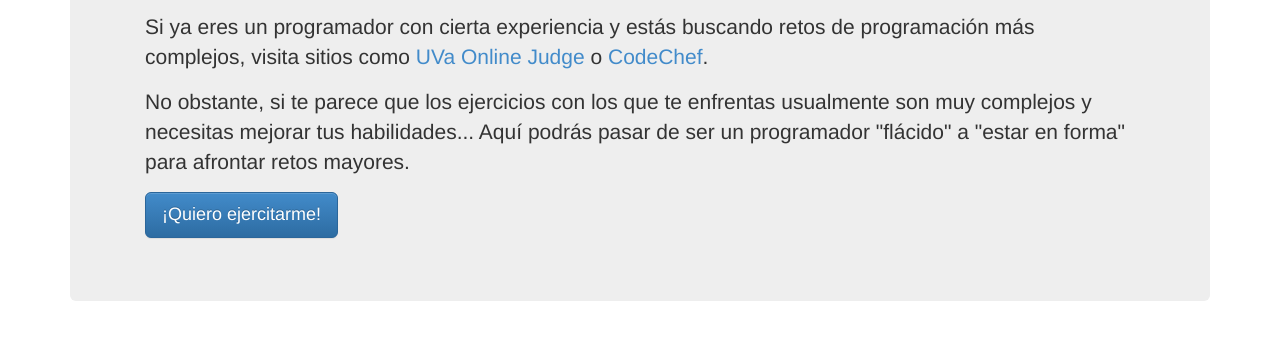
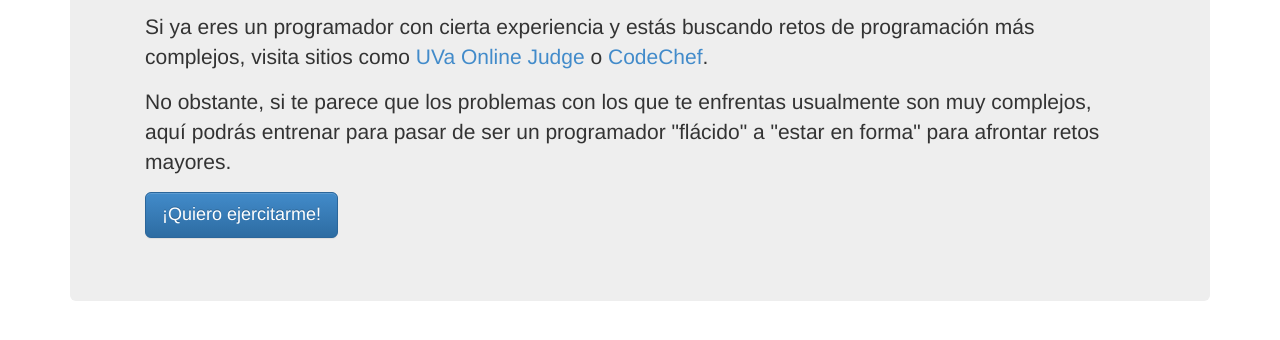
Before and after one commit to carlosbello/DevGym, a plain HTML site: page index.html in a window 1280 px wide. Shown: the part 260-600 px from the top of the page. Drawn offline with nearby package versions, Linux system fonts and the light colour scheme.

Commit message:
Otro cambio en la "presentación"

```diff
--- a/index.html
+++ b/index.html
@@ -57,17 +57,17 @@
           <div class="container">
             <h1>Gimnasio para programadores</h1>
             <p>Aquí encontrarás ejercicios de programación si estás
-            <em>aprendiendo</em> a programar y deseas ejercitarse en la solución
+            <em>aprendiendo</em> a programar y deseas ejercitarte en la solución
             de problemas.</p>
             <p>Si ya eres un programador
             con cierta experiencia y estás buscando retos de programación más
             complejos, visita sitios como <a href="http://uva.onlinejudge.org/">
             UVa Online Judge </a> o <a href="http://www.codechef.com/">
             CodeChef</a>.</p>
-            <p>No obstante, si te parece que los ejercicios con los que te
-            enfrentas usualmente son muy complejos y necesitas mejorar tus
-            habilidades... Aquí podrás pasar de ser un programador "flácido" a
-            "estar en forma" para afrontar retos mayores.</p>
+            <p>No obstante, si te parece que los problemas con los que te
+            enfrentas usualmente son muy complejos, aquí podrás entrenar para
+            pasar de ser un programador "flácido" a "estar en forma" para
+            afrontar retos mayores.</p>
             <p><a href="#statistics" data-bind="click: function () { currentView('exercises'); }"
                   class="btn btn-primary btn-lg" role="button">¡Quiero ejercitarme!</a></p>
           </div>
```
